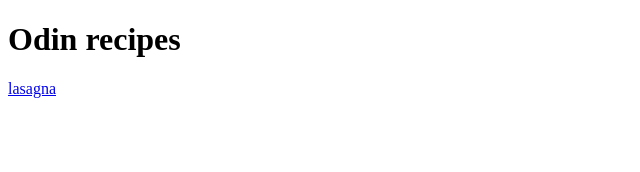
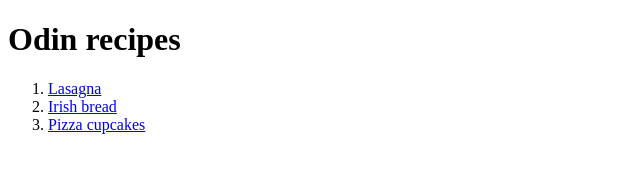
Before and after one commit to KongenOnGithub/odin-recipes, a plain HTML site: page index.html in a window 1280 px wide. Shown: the whole page, without its empty margins (0-640 px from the left). Drawn offline with Linux system fonts and the light colour scheme.

Commit message:
Add list with links to multiple recipes
added links to irish-bread.html and pizzacupcake.html then put it
in a list alongside a link to lasagna.html

```diff
--- a/index.html
+++ b/index.html
@@ -9,7 +9,12 @@
 
 <body>
     <h1>Odin recipes</h1>
-    <a href="recipes/lasagna.html">lasagna</a>
+    <ol>
+        <li><a href="recipes/lasagna.html">Lasagna</a></li>
+        <li><a href="recipes/irish-bread.html">Irish bread</a></li>
+        <li><a href="recipes/pizzacupcake.html">Pizza cupcakes</a></li>
+    </ol>
+
 
 
 </body>
```
